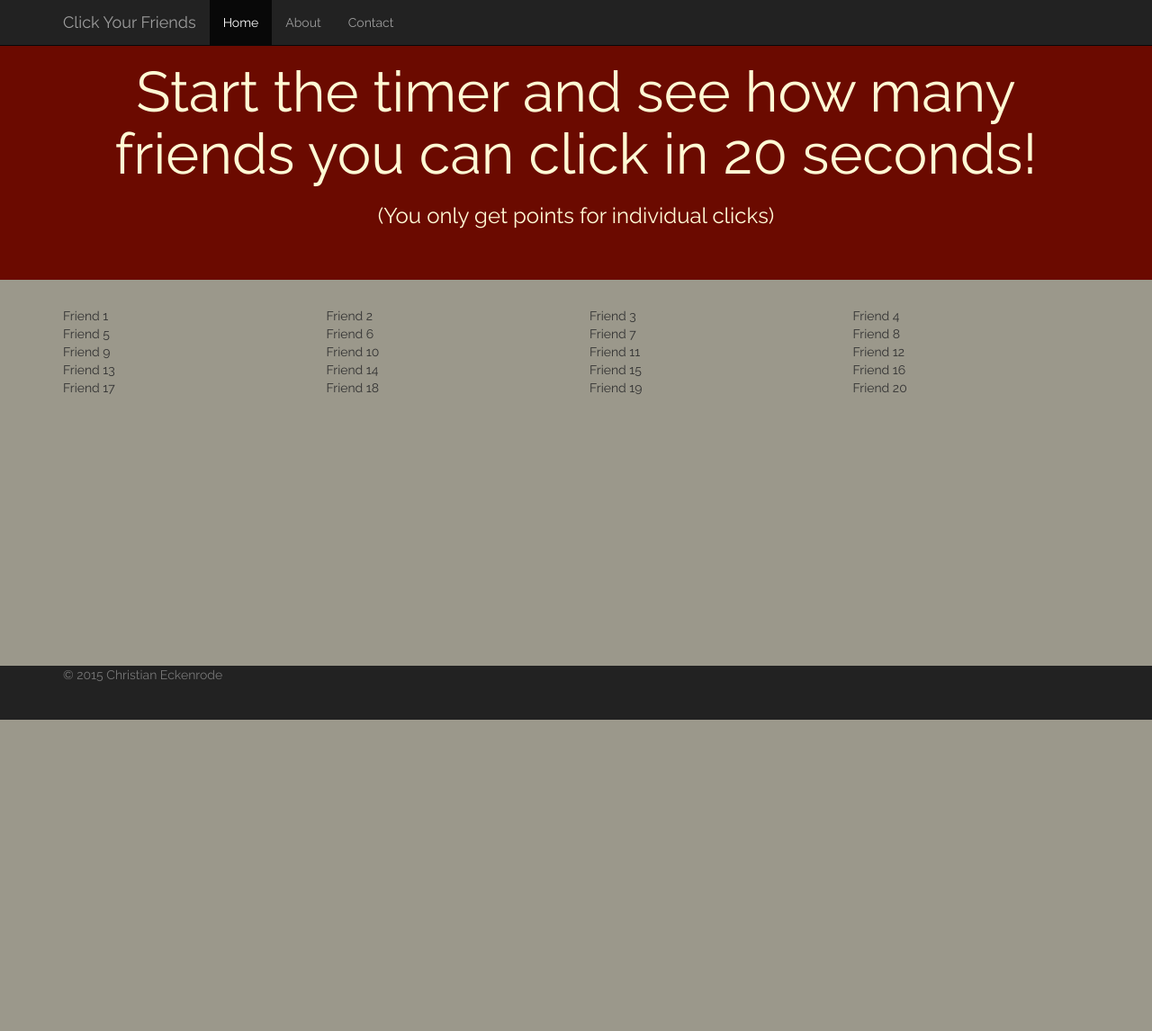
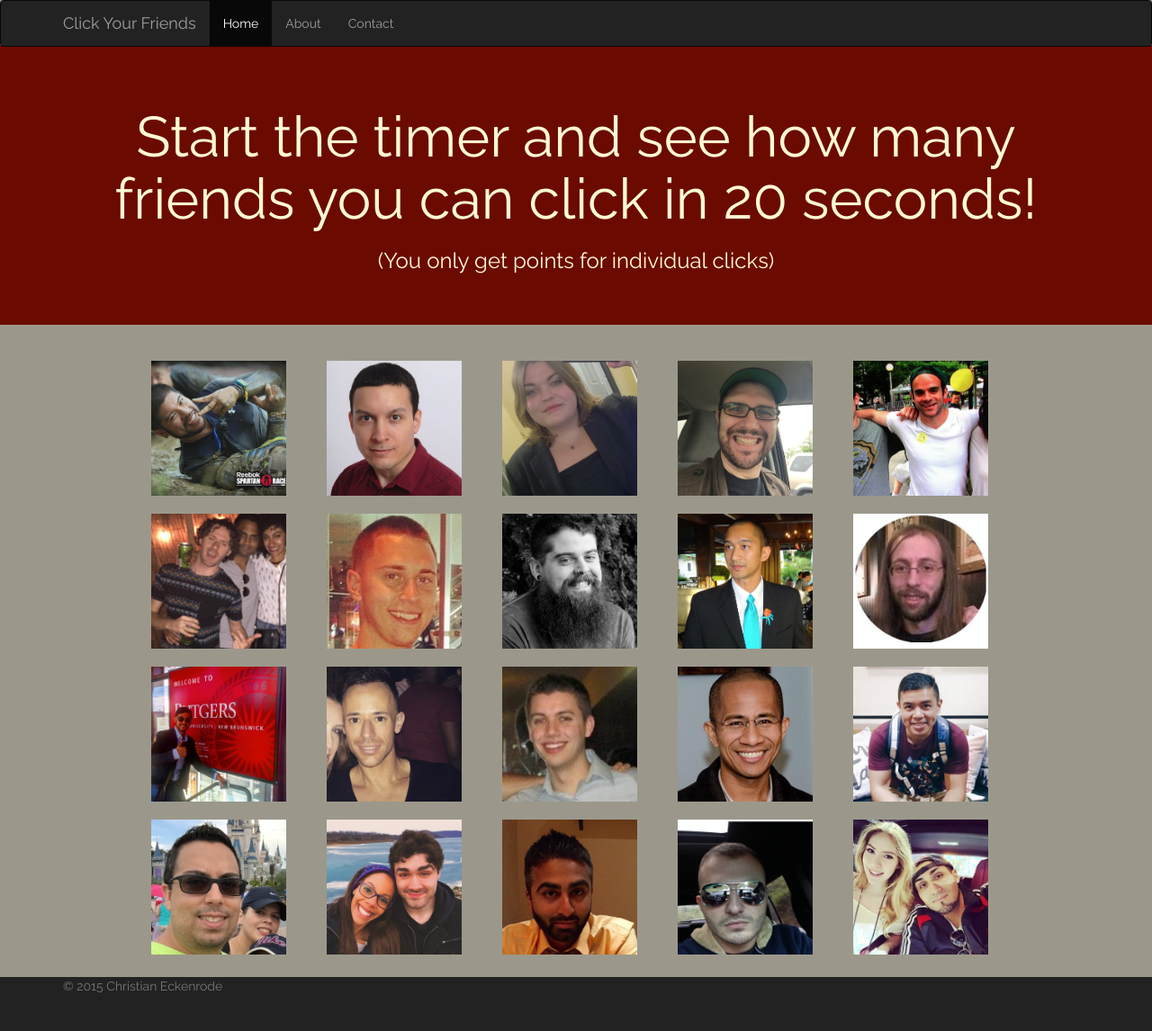
Before and after one commit to ceckenrode/click-your-friends, a PHP site: page / in a window 1280 px wide. Shown: the whole page at 90% size. Before the commit the page ends 800 px from the top, so only its background shows below. Run offline with PHP 8.4, Linux system fonts and the light colour scheme; some libraries are stand-ins or nearby versions.

Commit message:
resized rows to fit 5 pictures and added in classmates pictures

```diff
--- a/css/style.css
+++ b/css/style.css
@@ -8,12 +8,18 @@ background-color: #9B988B;
   background-color: #6B0A00;
   color: #FFF9D4;
   text-align: center;
+  margin-top: -22px;
 }
 #content {
   margin-top: 75px;
 }
 #faces {
   margin-top: 75px;
+}
+.friends {
+  width: 150px;
+  height: 150px;
+  margin: 10px auto;
 }
 html {
   position: relative;
--- a/index.html
+++ b/index.html
@@ -20,7 +20,7 @@
 </head>
 
 <body>
-  <nav class="navbar navbar-inverse navbar-fixed-top">
+  <nav class="navbar navbar-inverse">
     <div class="container">
       <div class="navbar-header">
         <button type="button" class="navbar-toggle collapsed" data-toggle="collapse" data-target="#navbar" aria-expanded="false" aria-controls="navbar">
@@ -53,34 +53,36 @@
   <!-- Begin page content -->
   <div class="container">
     <div class="row">
-      <div class="col-md-3">Friend 1</div>
-      <div class="col-md-3">Friend 2</div>
-      <div class="col-md-3">Friend 3</div>
-      <div class="col-md-3">Friend 4</div>
+      <div class="col-md-2 col-md-offset-1"><img src="friendImages/albert.png" class="friends"></div>
+      <div class="col-md-2"><img src="friendImages/alex.png" class="friends"></div>
+      <div class="col-md-2"><img src="friendImages/carolyn.png" class="friends"></div>
+      <div class="col-md-2"><img src="friendImages/cb.png" class="friends"></div>
+       <div class="col-md-2"><img src="friendImages/chrisC.png" class="friends"></div>
+       <div class="col-md-1"></div>
     </div>
     <div class="row">
-      <div class="col-md-3">Friend 5</div>
-      <div class="col-md-3">Friend 6</div>
-      <div class="col-md-3">Friend 7</div>
-      <div class="col-md-3">Friend 8</div>
+     <div class="col-md-2 col-md-offset-1"><img src="friendImages/chrisD.png" class="friends"></div>
+      <div class="col-md-2"><img src="friendImages/dan.png" class="friends"></div>
+      <div class="col-md-2"><img src="friendImages/danV.png" class="friends"></div>
+      <div class="col-md-2"><img src="friendImages/darryl.png" class="friends"></div>
+       <div class="col-md-2"><img src="friendImages/james.png" class="friends"></div>
+       <div class="col-md-1"></div>
     </div>
     <div class="row">
-      <div class="col-md-3">Friend 9</div>
-      <div class="col-md-3">Friend 10</div>
-      <div class="col-md-3">Friend 11</div>
-      <div class="col-md-3">Friend 12</div>
+      <div class="col-md-2 col-md-offset-1"><img src="friendImages/jed.png" class="friends"></div>
+      <div class="col-md-2"><img src="friendImages/jeremy.png" class="friends"></div>
+      <div class="col-md-2"><img src="friendImages/mathew.png" class="friends"></div>
+      <div class="col-md-2"><img src="friendImages/mike.png" class="friends"></div>
+       <div class="col-md-2"><img src="friendImages/paul.png" class="friends"></div>
+       <div class="col-md-1"></div>
     </div>
     <div class="row">
-      <div class="col-md-3">Friend 13</div>
-      <div class="col-md-3">Friend 14</div>
-      <div class="col-md-3">Friend 15</div>
-      <div class="col-md-3">Friend 16</div>
-    </div>
-    <div class="row">
-      <div class="col-md-3">Friend 17</div>
-      <div class="col-md-3">Friend 18</div>
-      <div class="col-md-3">Friend 19</div>
-      <div class="col-md-3">Friend 20</div>
+      <div class="col-md-2 col-md-offset-1"><img src="friendImages/rolando.png" class="friends"></div>
+      <div class="col-md-2"><img src="friendImages/sean.png" class="friends"></div>
+      <div class="col-md-2"><img src="friendImages/shamoon.png" class="friends"></div>
+      <div class="col-md-2"><img src="friendImages/valdrin.png" class="friends"></div>
+       <div class="col-md-2"><img src="friendImages/victor.png" class="friends"></div>
+       <div class="col-md-1"></div>
     </div>
   </div>
   <!-- /page content -->
```
